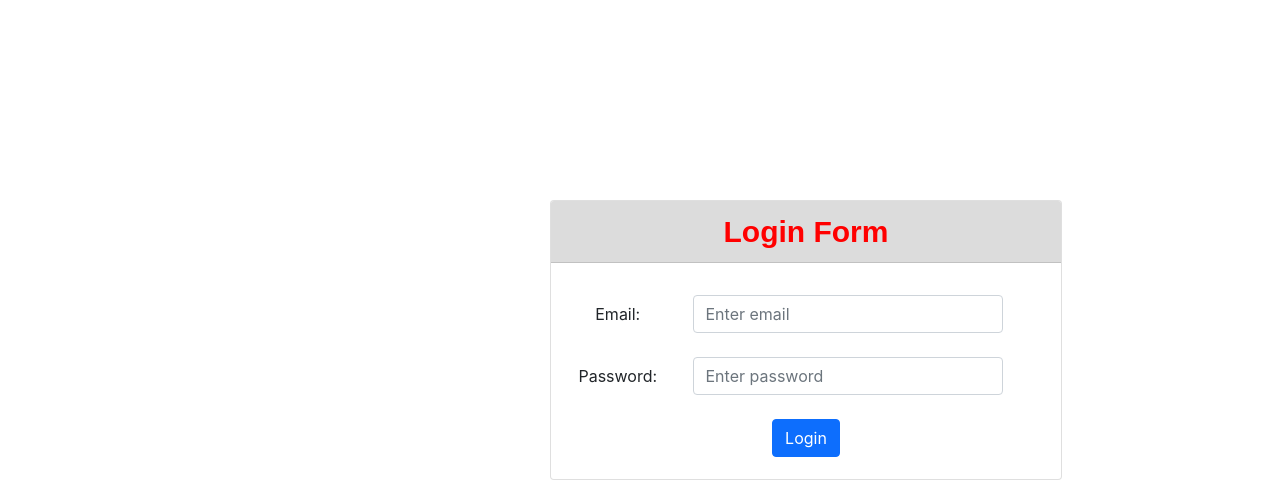
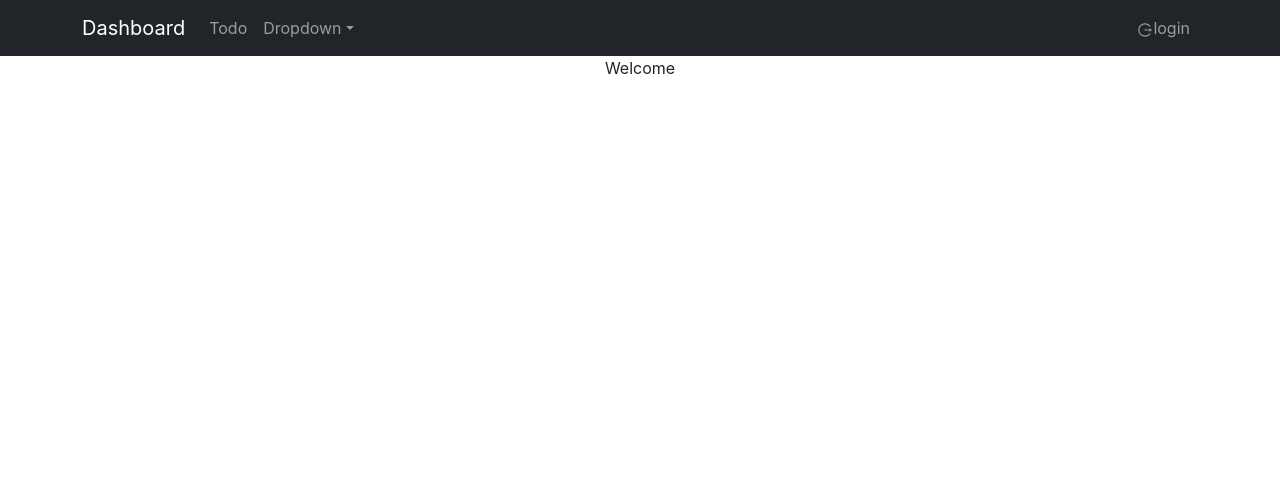
Before and after one commit to mathikumaravel/practise, a React (Create React App) app: page / in a window 1280 px wide. Shown: the top 496 px of the page. Built offline with nearby package versions, Linux system fonts and the light colour scheme.

Commit message:
added git ignore file

```diff
--- a/src/App.js
+++ b/src/App.js
@@ -2,23 +2,25 @@ import logo from "./logo.svg";
 import "./App.css";
 import "bootstrap/dist/css/bootstrap.min.css";
 import Home from "./Components/Home/Home";
-import { BrowserRouter, Route, Routes } from "react-router-dom";
+import { BrowserRouter, Navigate, Route, Routes } from "react-router-dom";
 import Login from "./Components/Login/Login";
 import Create from "./Components/Home/Create";
 import Dashboard from "./Components/Home/Dashboard";
 import Todo from "./Components/Todo/Todo";
+import ProtectedRoutes from "./Components/ProtectedRoutes";
 
 function App() {
   return (
     <div className="App">
       <BrowserRouter>
         <Routes>
-          {/* <Route path="/" element={<Home />}></Route> */}
-          <Route path="/" element={<Login />}></Route>
-          <Route path="/home" element={<Home />} />
-          <Route path="/Dashboard" element={<Dashboard />} />
-          <Route path="/Create" element={<Create />} />
+          <Route path="/" element={<Dashboard />} />
           <Route path="/Todo" element={<Todo />} />
+          <Route path="/login" element={<Login />} />
+          <Route element={<ProtectedRoutes />}>
+            <Route path="/home" element={<Home />} />
+            <Route path="/Create" element={<Create />} />
+          </Route>
         </Routes>
       </BrowserRouter>
     </div>
--- a/src/Components/Home/Dashboard.js
+++ b/src/Components/Home/Dashboard.js
@@ -1,10 +1,35 @@
 import React from "react";
-import Navbar from "../Navbar/Navbar";
+import { Container, Nav, Navbar, NavDropdown } from "react-bootstrap";
+
+import * as AiIcons from "react-icons/ai";
 
 const Dashboard = () => {
   return (
     <div>
-      <Navbar></Navbar>
+      <Navbar collapseOnSelect expand="lg" bg="dark" variant="dark">
+        <Container>
+          <Navbar.Brand href="/">Dashboard</Navbar.Brand>
+          <Navbar.Toggle aria-controls="responsive-navbar-nav" />
+          <Navbar.Collapse id="responsive-navbar-nav">
+            <Nav className="me-auto">
+              <Nav.Link href="Todo">Todo</Nav.Link>
+              <NavDropdown title="Dropdown" id="collasible-nav-dropdown">
+                <NavDropdown.Item href="Todo">Todo</NavDropdown.Item>
+                <NavDropdown.Divider />
+                <NavDropdown.Item href="#action/3.4">
+                  Separated link
+                </NavDropdown.Item>
+              </NavDropdown>
+            </Nav>
+            <Nav>
+              <Nav.Link href="login">
+                <AiIcons.AiOutlineLogout />
+                login
+              </Nav.Link>
+            </Nav>
+          </Navbar.Collapse>
+        </Container>
+      </Navbar>
       Welcome
     </div>
   );
--- a/src/Components/Home/Home.js
+++ b/src/Components/Home/Home.js
@@ -105,13 +105,13 @@ const Home = () => {
                   <th scope="col">Student Type</th>
                 </tr>
               </thead>
-              {Object.keys(academicYearApi).map((key) => {
+              {/* {Object.keys(academicYearApi).map((key) => {
                 return (
                   <div key={key}>
                     <h1>{key}</h1>
                   </div>
                 );
-              })}
+              })} */}
             </Table>
           </Card.Body>
         </Card>
--- a/src/Components/Login/Login.js
+++ b/src/Components/Login/Login.js
@@ -3,6 +3,7 @@ import axios from "axios";
 import React, { useState } from "react";
 import { Button, Card, Col, Form, Row } from "react-bootstrap";
 import { useNavigate } from "react-router-dom";
+import Dashboard from "../Home/Dashboard";
 
 const Login = () => {
   let initialValue = {
@@ -34,6 +35,7 @@ const Login = () => {
 
   return (
     <div>
+      <Dashboard></Dashboard>
       <Form>
         <Card style={{ margin: "200px 550px", width: "40%", height: "280px" }}>
           <Card.Header
--- a/src/Components/Navbar/Navbar.js
+++ b/src/Components/Navbar/Navbar.js
@@ -12,7 +12,7 @@ function Navigationbar() {
     <div>
       <Navbar collapseOnSelect expand="lg" bg="dark" variant="dark">
         <Container>
-          <Navbar.Brand href="Dashboard">Dashboard</Navbar.Brand>
+          <Navbar.Brand href="/">Dashboard</Navbar.Brand>
           <Navbar.Toggle aria-controls="responsive-navbar-nav" />
           <Navbar.Collapse id="responsive-navbar-nav">
             <Nav className="me-auto">
@@ -22,9 +22,7 @@ function Navigationbar() {
                   List of students
                 </NavDropdown.Item>
                 <NavDropdown.Item href="Create">New Admission</NavDropdown.Item>
-                <NavDropdown.Item href="#action/3.3">
-                  Something
-                </NavDropdown.Item>
+                <NavDropdown.Item href="Todo">Todo</NavDropdown.Item>
                 <NavDropdown.Divider />
                 <NavDropdown.Item href="#action/3.4">
                   Separated link
@@ -32,7 +30,6 @@ function Navigationbar() {
               </NavDropdown>
             </Nav>
             <Nav>
-              <Nav.Link href="Todo">Todo</Nav.Link>
               <Nav.Link
                 onClick={() => {
                   localStorage.removeItem("token");
--- /dev/null
+++ b/src/Components/ProtectedRoutes.js
@@ -0,0 +1,7 @@
+import React from "react";
+import { Outlet, Navigate } from "react-router-dom";
+
+export default function PrivateRoutes() {
+  let userid = localStorage.getItem("token") == null ? false : true;
+  return <>{userid ? <Outlet /> : <Navigate to="/" />};</>;
+}
--- a/src/Components/Todo/Todo.js
+++ b/src/Components/Todo/Todo.js
@@ -11,8 +11,11 @@ import {
   InputGroup,
   Row,
   Alert,
+  NavDropdown,
+  Nav,
+  Navbar,
 } from "react-bootstrap";
-import Navbar from "../Navbar/Navbar";
+
 import React from "react";
 
 const Todo = () => {
@@ -77,7 +80,24 @@ const Todo = () => {
   };
   return (
     <div className="App">
-      <Navbar></Navbar>
+      <Navbar collapseOnSelect expand="lg" bg="dark" variant="dark">
+        <Container>
+          <Navbar.Brand href="/">Dashboard</Navbar.Brand>
+          <Navbar.Toggle aria-controls="responsive-navbar-nav" />
+          <Navbar.Collapse id="responsive-navbar-nav">
+            <Nav className="me-auto">
+              <Nav.Link href="Todo">Todo</Nav.Link>
+              <NavDropdown title="Dropdown" id="collasible-nav-dropdown">
+                <NavDropdown.Item href="Todo">Todo</NavDropdown.Item>
+                <NavDropdown.Divider />
+                <NavDropdown.Item href="#action/3.4">
+                  Separated link
+                </NavDropdown.Item>
+              </NavDropdown>
+            </Nav>
+          </Navbar.Collapse>
+        </Container>
+      </Navbar>
       <Container>
         <Card
           style={{
@@ -130,7 +150,7 @@ const Todo = () => {
             </form>
           </Card.Body>
         </Card>
-        <Card style={{ marginTop: "80px", width: "80%", marginLeft: "%" }}>
+        <Card style={{ marginTop: "80px", width: "80%", marginLeft: "9%" }}>
           <Card.Body>
             {isEditing ? (
               <Alert style={{ width: "80%", marginLeft: "8%" }}>
```
